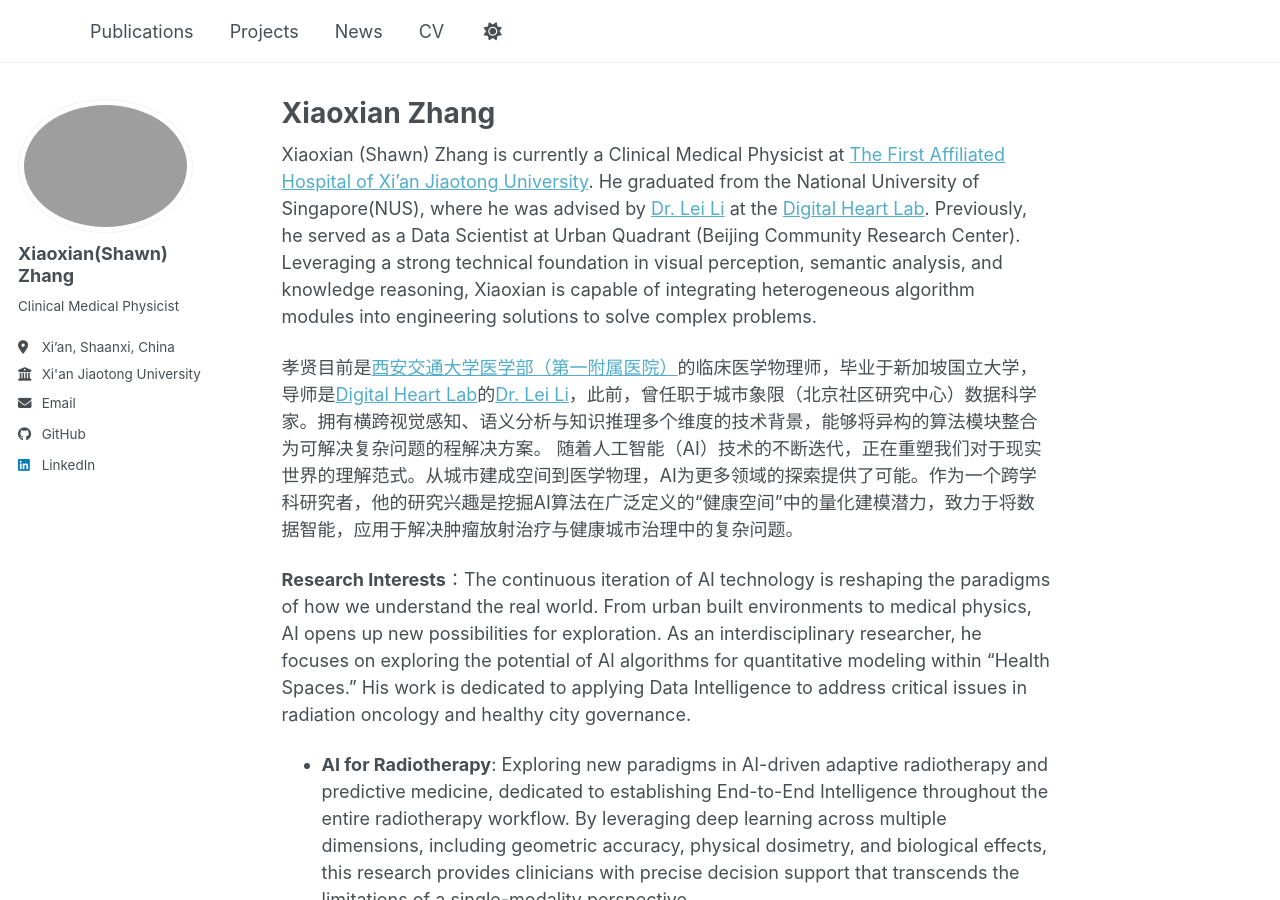
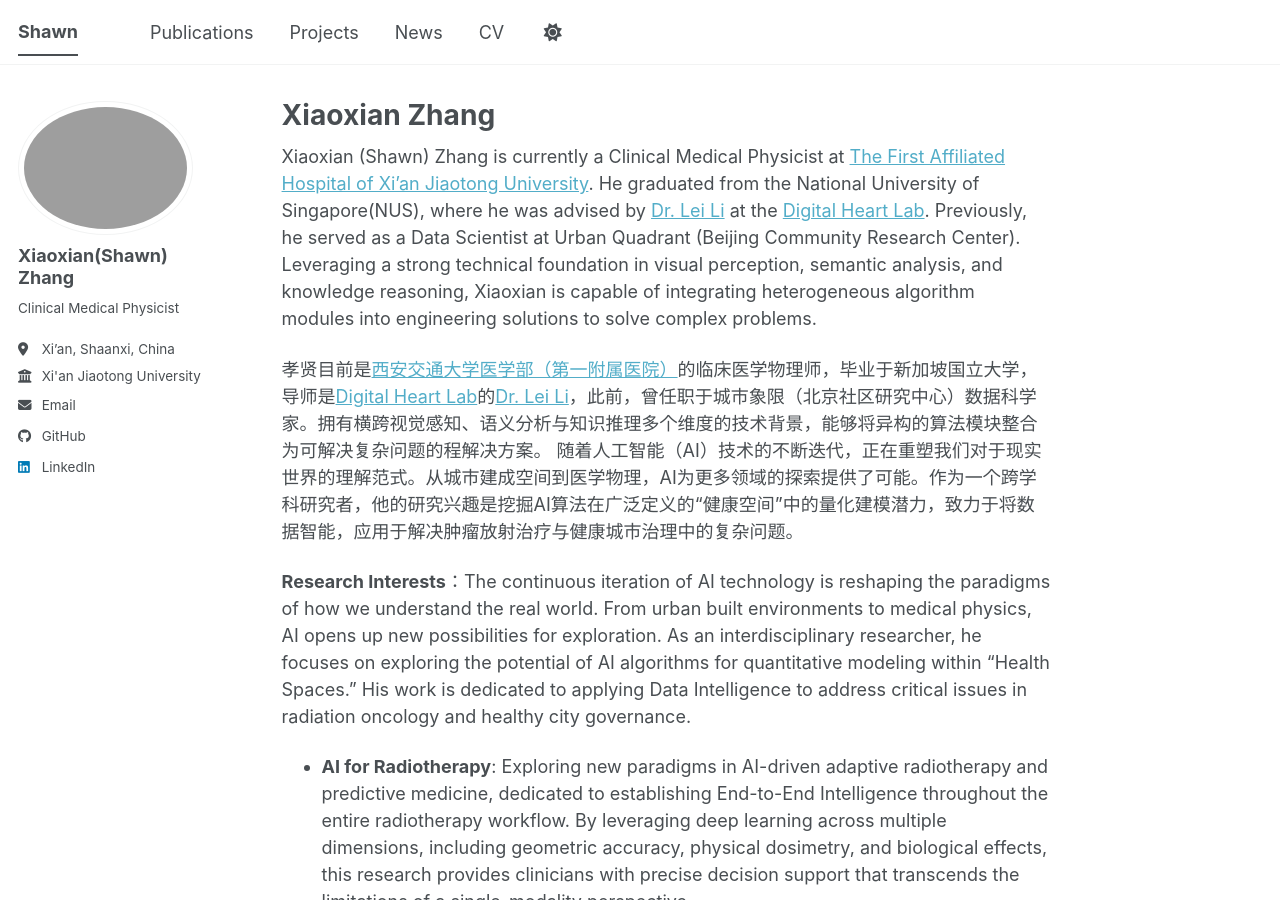
Before and after one commit to ZhangYuGe18/xiaoxian.github.io, a Jekyll site: the page built from _pages/about.md, in a window 1280 px wide and 900 px high. Built offline with Jekyll 4.4.1, drawn with Linux system fonts in a browser that asks for light colours; a script bundle is joined from its source files by our own code; library files that are not in the unit come from our copies.

Commit message:
Update _config.yml

```diff
--- a/_config.yml
+++ b/_config.yml
@@ -9,7 +9,7 @@
 # Basic Site Settings
 locale                   : "en-US"
 site_theme               : "default" # The available themes options are "default", "air", "sunrise", "mint", "dirt" and "contrast"
-title                    : ""
+title                    : "Shawn"
 title_separator          : "-"
 name                     : &name "Shawn"
 description              : &description "xiaoxian's academic portfolio"
```
